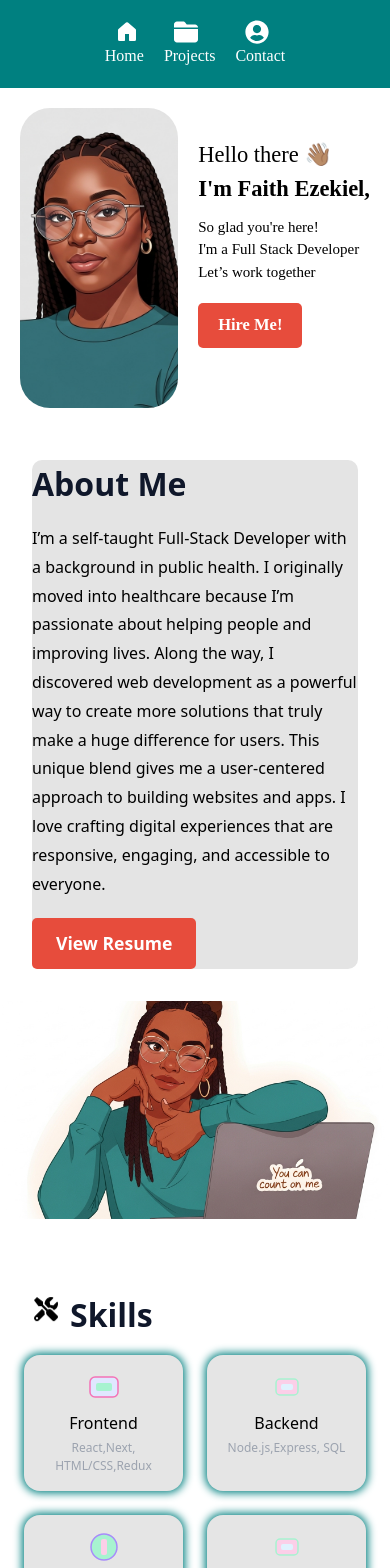
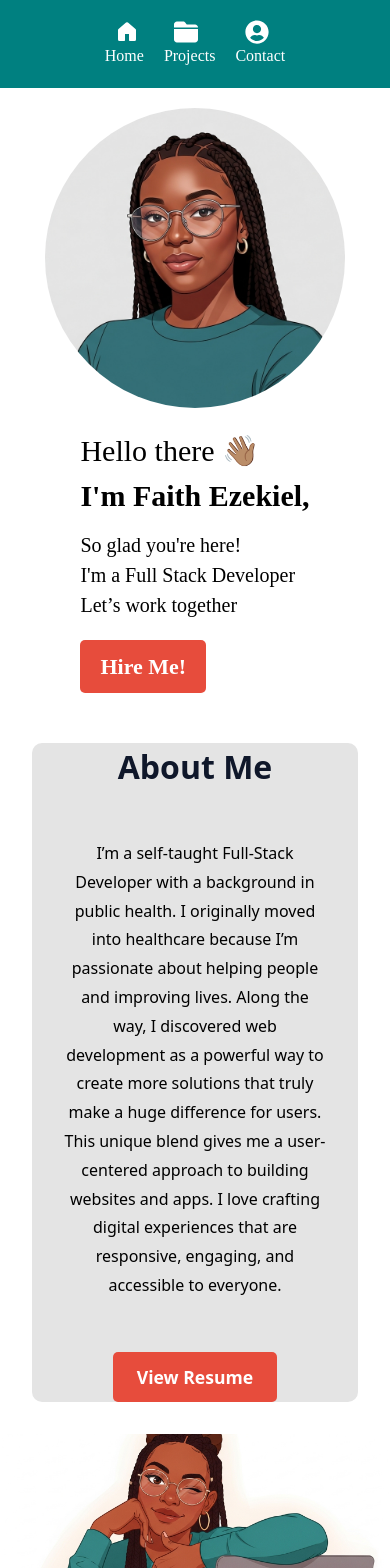
Before and after one commit to Faith-600/My-Portfolio, a React (Vite) app: page / in a window 390 px wide. Shown: the top 1568 px of the page. Built offline with nearby package versions, Linux system fonts and the light colour scheme.

Commit message:
made some changes

```diff
--- a/src/index.css
+++ b/src/index.css
@@ -135,10 +135,15 @@ font-family: 'Times New Roman', Times, serif;
   display: flex;
   align-items: center;
   justify-content: space-between;
-  padding: 2rem;
+  padding:0 2rem;
   flex-wrap: npwrap;
   gap: 2rem;
+  text-align: center;
 
+}
+
+.about p{
+  padding: 2rem;
 }
 
 .picturetwodiv {
@@ -447,17 +452,24 @@ font-family: 'Times New Roman', Times, serif;
 
 
 @media (max-width: 640px) {
+
+  .herodiv{
+    flex-direction: column;
+    justify-content: center;
+  }
   .picturediv {
     width: 300px;
     height: 300px;
-    border-radius: 30px;
-  }
+    border-radius: 50%;
+    justify-content: center;
+    margin: auto;
+   }
 
   .typewriter{
   align-self: center;
   margin-bottom: 30px;
   font-family: 'Times New Roman', Times, serif;
-  font-size: 15px;
+  font-size: 20px;
 }
 .typewriter h1 {
   font-size: 1.5em;
```
